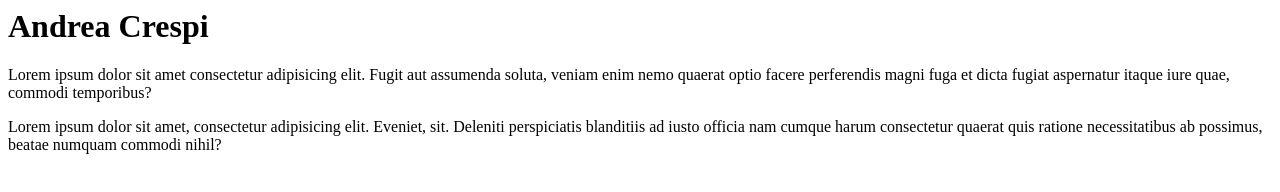
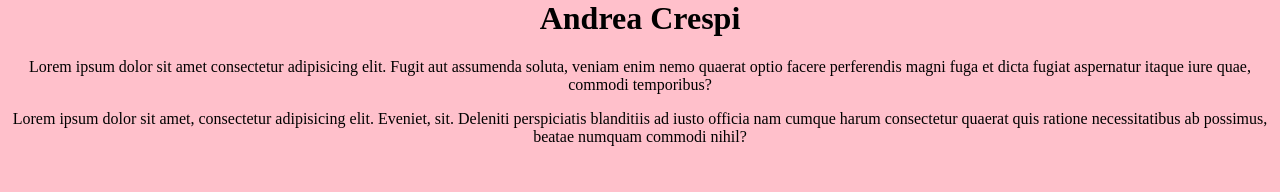
Before and after one commit to drew2799/myWebsite, a plain HTML site: page index.html in a window 1280 px wide. Drawn offline with Linux system fonts and the light colour scheme.

Commit message:
stylechanging

```diff
--- a/index.html
+++ b/index.html
@@ -3,6 +3,7 @@
     <meta charset="UTF-8">
     <meta name="viewport" content="width=h1, initial-scale=1.0">
     <title>Document</title>
+    <link rel="stylesheet" href="style.css">
 </head>
 <body>
     <h1>Andrea Crespi</h1>
--- /dev/null
+++ b/style.css
@@ -0,0 +1,5 @@
+body{
+    margin: 0;
+    background: pink;
+    text-align: center;
+}
```
